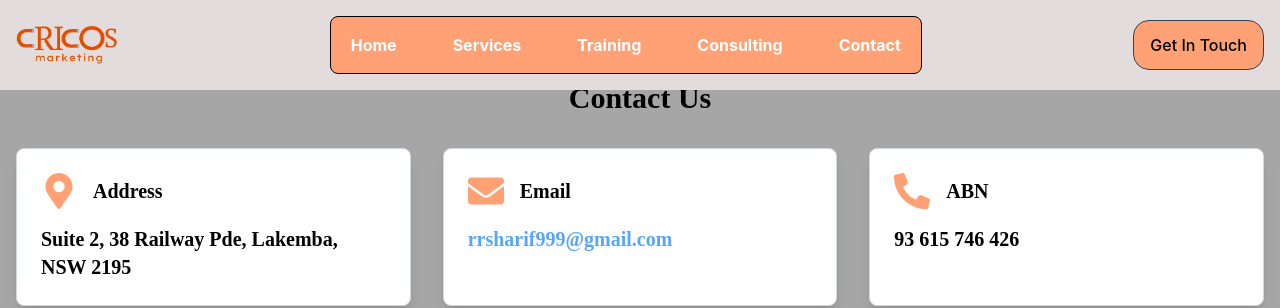
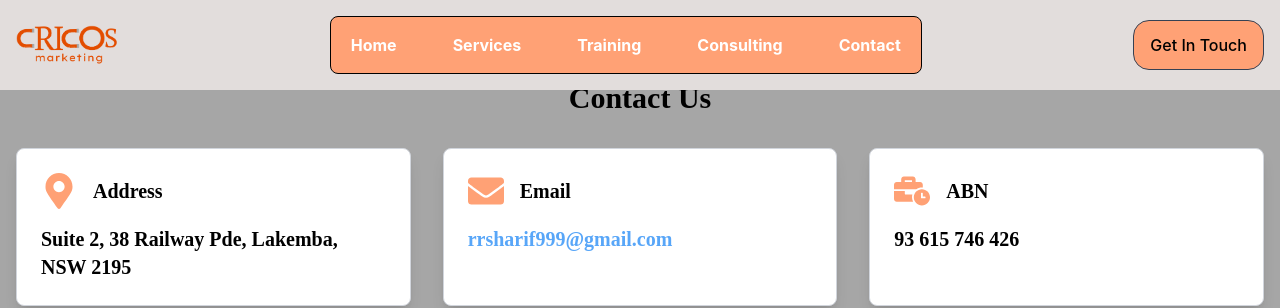
Before and after one commit to CRICOS-Marketing/frontend, a React (Vite) app: page /contact in a window 1280 px wide. Shown: the top 308 px of the page. Built offline with nearby package versions, Linux system fonts and the light colour scheme; a web font is replaced by a local one.

Commit message:
Business icon

```diff
--- a/src/components/Contact.tsx
+++ b/src/components/Contact.tsx
@@ -1,5 +1,5 @@
 import { useState, useEffect } from "react";
-import { FaMapMarkerAlt, FaEnvelope, FaPhoneAlt } from "react-icons/fa";
+import { FaMapMarkerAlt, FaEnvelope, FaBusinessTime } from "react-icons/fa";
 import { motion } from "framer-motion";
 
 const Contact = () => {
@@ -84,7 +84,7 @@ const Contact = () => {
             transition={{ duration: 0.7, ease: "easeOut", delay: 0.4 }}
           >
             <div className="flex items-center mb-4">
-              <FaPhoneAlt className="text-4xl text-[#ffa175] mr-4" />
+              <FaBusinessTime className="text-4xl text-[#ffa175] mr-4" />
               <h3 className="text-xl font-semibold text-black">ABN</h3>
             </div>
             <p className="text-lg sm:text-xl font-medium text-black">
```
